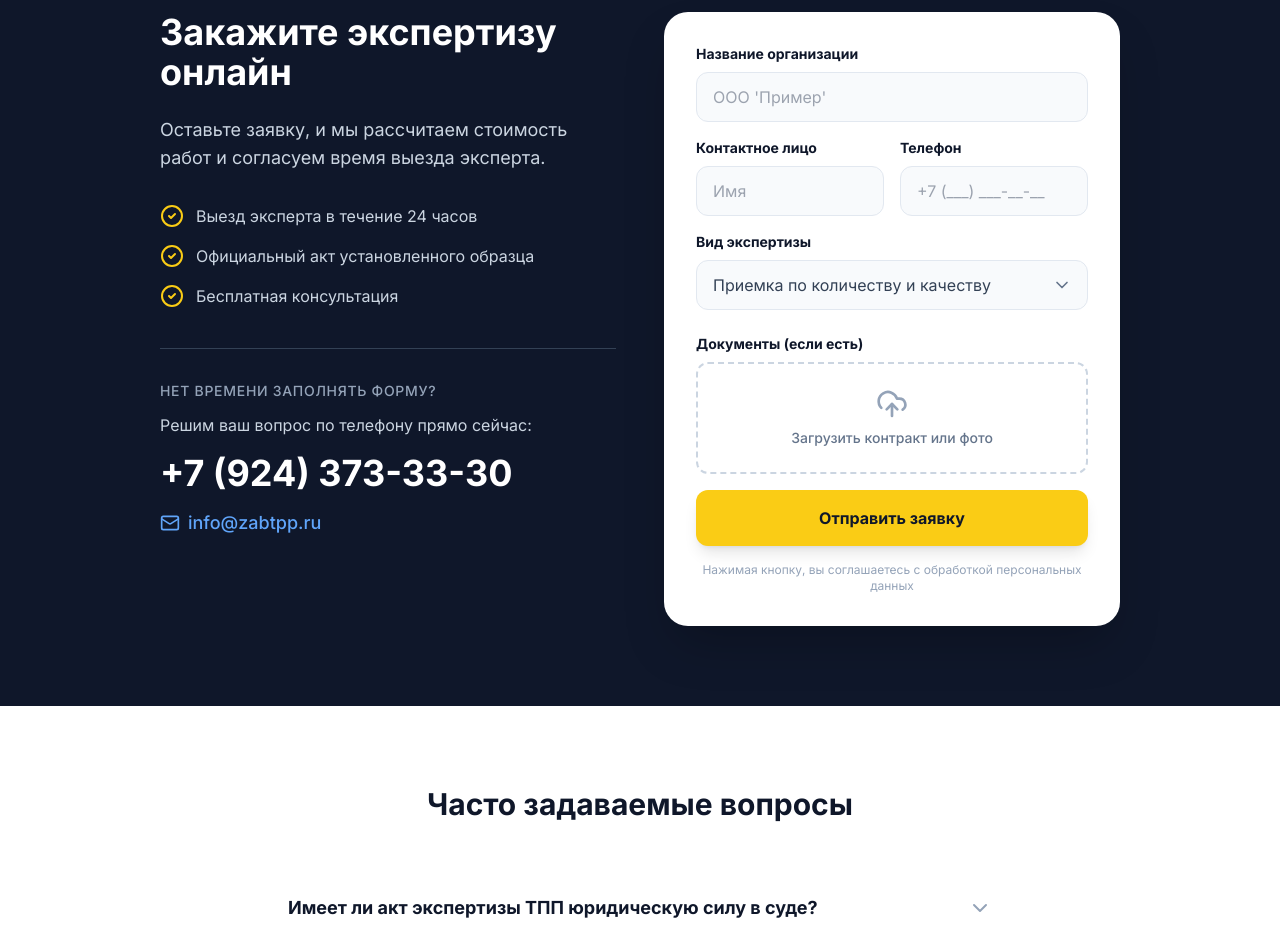
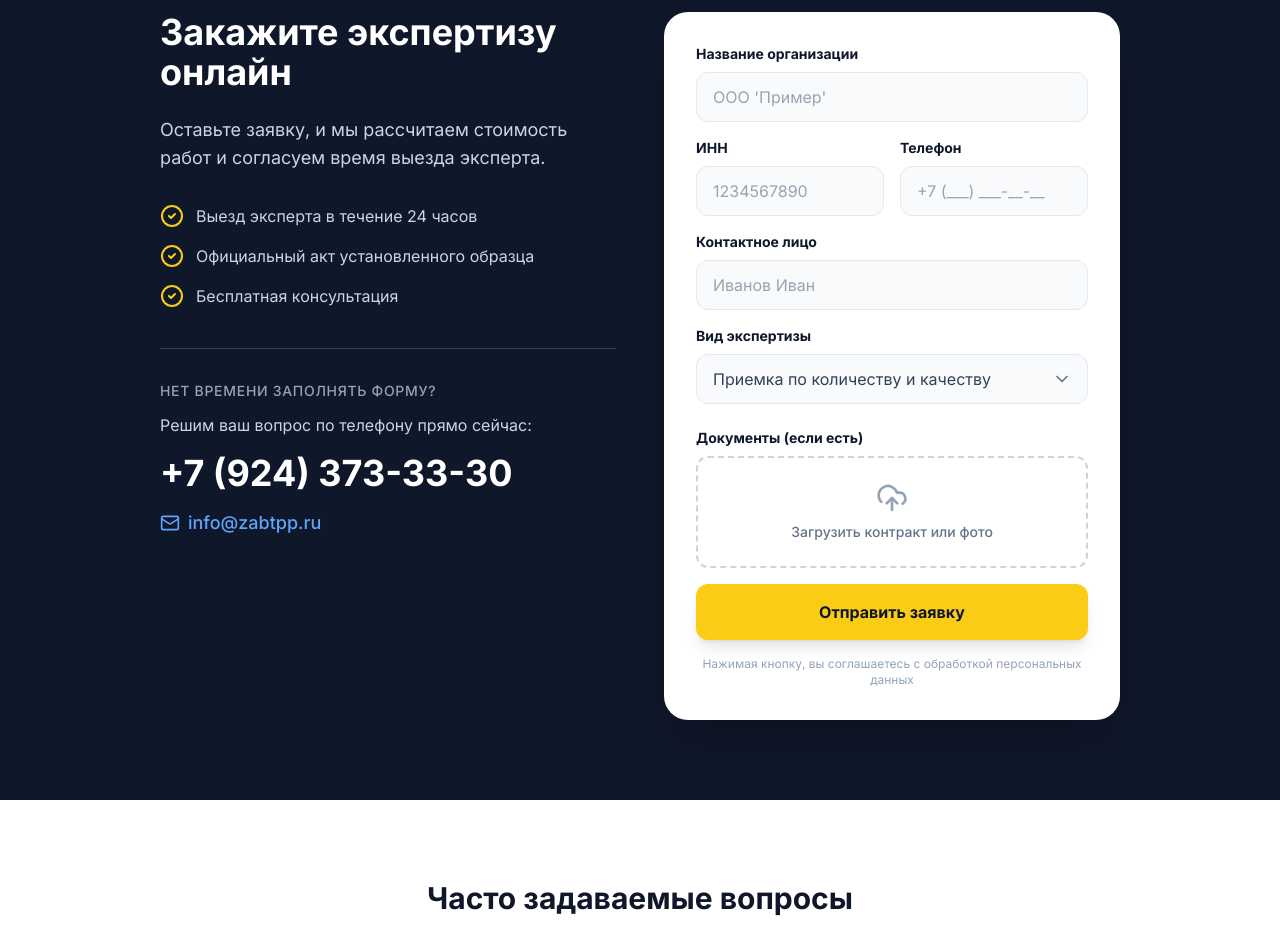
Before and after one commit to AnChekhov/ztppv6, a React (Vite) app: page /#/services/expert in a window 1280 px wide. Shown: the part 3440-4375 px from the top of the page. Built offline with nearby package versions, Linux system fonts and the light colour scheme.

Commit message:
Update ExpertisePage.tsx унифицировал вертикальные отступы (py-20)

```diff
--- a/src/pages/ExpertisePage.tsx
+++ b/src/pages/ExpertisePage.tsx
@@ -9,11 +9,8 @@ import {
 export const ExpertisePage: React.FC = () => {
   const [openFaq, setOpenFaq] = useState<number | null>(null);
   const [selectedExpertise, setSelectedExpertise] = useState<string>('Приемка по количеству и качеству');
-
-  // Состояние для раскрытия подробного описания (SEO-блок)
   const [expandedDetail, setExpandedDetail] = useState<string | null>(null);
 
-  // Данные об услугах (Title, Icon, Short Desc, Long SEO Desc)
   const expertiseServices = [
     {
       id: 'quality',
@@ -70,15 +67,13 @@ export const ExpertisePage: React.FC = () => {
     }
   };
 
-  // Клик по карточке -> Выбор в форме + Скролл к форме
   const handleCardClick = (title: string) => {
     setSelectedExpertise(title);
     scrollToForm();
   };
 
-  // Клик по "Подробнее" -> Открытие текста + Скролл к тексту
   const handleReadMore = (e: React.MouseEvent, id: string) => {
-    e.stopPropagation(); // Чтобы не сработал клик по карточке
+    e.stopPropagation();
     setExpandedDetail(id);
     setTimeout(() => {
       const element = document.getElementById(`detail-${id}`);
@@ -115,14 +110,10 @@ export const ExpertisePage: React.FC = () => {
               className="w-full h-full object-cover"
             />
         </div>
-
-        {/* Градиент: Слева 90%, Справа 100%, Центр 87% */}
         <div className="absolute inset-0 bg-gradient-to-r from-slate-900/90 via-slate-900/[0.87] to-slate-900"></div>
 
         <div className="max-w-7xl mx-auto px-6 md:px-8 relative z-10 w-full pt-32 pb-16 h-full flex flex-col justify-center">
-
             <div className="grid lg:grid-cols-12 gap-8 items-center">
-
               <div className="lg:col-span-7 max-w-3xl">
                 <h1 className="text-4xl md:text-5xl lg:text-6xl font-extrabold mb-6 leading-tight">
                   Независимая товарная экспертиза в <span className="text-yellow-400">Забайкальском крае</span>
@@ -146,7 +137,6 @@ export const ExpertisePage: React.FC = () => {
                   </button>
                 </div>
               </div>
-
               <div className="hidden lg:flex lg:col-span-5 justify-center items-center relative">
                 <div className="absolute w-80 h-80 bg-blue-600/10 rounded-full blur-3xl"></div>
                 <div className="relative transform transition-transform duration-500 hover:scale-105">
@@ -154,16 +144,14 @@ export const ExpertisePage: React.FC = () => {
                    <ClipboardCheck size={300} strokeWidth={1} className="absolute top-0 left-0 text-white/10" />
                 </div>
               </div>
-
             </div>
         </div>
       </section>
 
-      {/* 2. ВИДЫ ЭКСПЕРТИЗ (GRID) */}
+      {/* 2. ВИДЫ ЭКСПЕРТИЗ (pt-12 pb-20) */}
       <section className="pt-12 pb-20 bg-white">
         <div className="max-w-7xl mx-auto px-6 md:px-8">
           <h2 className="text-3xl font-extrabold text-slate-900 mb-12 text-center">Какие задачи мы решаем</h2>
-
           <div className="grid md:grid-cols-2 lg:grid-cols-3 gap-6">
             {expertiseServices.map((item) => (
               <div
@@ -177,7 +165,6 @@ export const ExpertisePage: React.FC = () => {
                 <h3 className="text-xl font-bold text-slate-900 mb-3">{item.title}</h3>
                 <p className="text-slate-600 text-sm leading-relaxed flex-grow">{item.shortDesc}</p>
                 <div className="mt-6 pt-4 border-t border-slate-100">
-                   {/* Кнопка ведет к описанию */}
                    <button
                      onClick={(e) => handleReadMore(e, item.id)}
                      className="text-sm font-bold text-blue-600 hover:text-blue-800 transition-colors flex items-center"
@@ -191,7 +178,7 @@ export const ExpertisePage: React.FC = () => {
         </div>
       </section>
 
-      {/* 3. ПОДРОБНОЕ ОПИСАНИЕ (SEO Блок) - Серый фон */}
+      {/* 3. ПОДРОБНОЕ ОПИСАНИЕ (py-20) */}
       <section className="py-20 bg-slate-50 border-y border-slate-200">
         <div className="max-w-4xl mx-auto px-6 md:px-8">
           <h2 className="text-3xl font-extrabold text-slate-900 mb-8 text-center">Подробная информация об услугах</h2>
@@ -214,8 +201,6 @@ export const ExpertisePage: React.FC = () => {
                   </div>
                   {expandedDetail === item.id ? <ChevronUp className="text-blue-600"/> : <ChevronDown className="text-slate-400"/>}
                 </button>
-
-                {/* Анимация раскрытия */}
                 <div className={`transition-all duration-300 ease-in-out ${expandedDetail === item.id ? 'max-h-96 opacity-100' : 'max-h-0 opacity-0'}`}>
                   <div className="p-6 pt-0 text-slate-600 leading-relaxed border-t border-slate-100 mt-2">
                     {item.longDesc}
@@ -235,7 +220,7 @@ export const ExpertisePage: React.FC = () => {
         </div>
       </section>
 
-      {/* 4. ПОЧЕМУ ТПП (Белый фон) */}
+      {/* 4. ПОЧЕМУ ТПП (py-20) */}
       <section className="py-20 bg-white">
         <div className="max-w-7xl mx-auto px-6 md:px-8">
           <div className="grid md:grid-cols-3 gap-8 divide-y md:divide-y-0 md:divide-x divide-slate-200">
@@ -244,13 +229,11 @@ export const ExpertisePage: React.FC = () => {
               <div className="text-2xl font-extrabold text-slate-900 mb-2">Независимость</div>
               <p className="text-slate-500 text-sm leading-relaxed">Мы не зависим от продавцов, покупателей или госорганов. Наш статус закреплен Федеральным законом.</p>
             </div>
-
             <div className="text-center px-4 pt-4 md:pt-0">
               <MapPin className="mx-auto text-blue-600 mb-4 h-10 w-10" />
               <div className="text-2xl font-extrabold text-slate-900 mb-2">Оперативность</div>
               <p className="text-slate-500 text-sm leading-relaxed">Штат экспертов в Чите и представительства в Забайкальске. Выезд на осмотр в день заявки.</p>
             </div>
-
             <div className="text-center px-4 pt-4 md:pt-0">
               <Clock className="mx-auto text-blue-600 mb-4 h-10 w-10" />
               <div className="text-2xl font-extrabold text-slate-900 mb-2">Опыт с 1994 года</div>
@@ -260,14 +243,13 @@ export const ExpertisePage: React.FC = () => {
         </div>
       </section>
 
-      {/* 5. ДОКУМЕНТЫ (Серый фон) */}
+      {/* 5. ДОКУМЕНТЫ (py-20) */}
       <section className="py-20 bg-slate-50 border-y border-slate-200">
         <div className="max-w-4xl mx-auto px-6 md:px-8">
           <div className="text-center mb-12">
             <h2 className="text-3xl font-extrabold text-slate-900 mb-4">Документы для проведения экспертизы</h2>
             <p className="text-slate-500">Минимальный пакет документов для начала работы</p>
           </div>
-
           <div className="bg-white rounded-3xl shadow-sm overflow-hidden border border-slate-100">
             {[
               { name: 'Заявка на проведение экспертизы', req: 'По форме Палаты', link: true },
@@ -285,7 +267,6 @@ export const ExpertisePage: React.FC = () => {
                     <p className="text-slate-500 text-sm">{doc.req}</p>
                   </div>
                 </div>
-
                 {doc.link ? (
                   <a href="#" className="mt-4 md:mt-0 flex items-center text-blue-600 font-bold text-sm hover:text-blue-800 transition-colors whitespace-nowrap bg-blue-50 px-4 py-2 rounded-lg">
                     <Download size={16} className="mr-2" />
@@ -300,11 +281,10 @@ export const ExpertisePage: React.FC = () => {
         </div>
       </section>
 
-      {/* 6. CTA ФОРМА (Темный) */}
+      {/* 6. CTA ФОРМА (py-20) */}
       <section id="order-form" className="py-20 bg-slate-900 text-white">
         <div className="max-w-5xl mx-auto px-6 md:px-8">
           <div className="grid md:grid-cols-2 gap-12 items-start">
-
             <div>
               <h2 className="text-3xl md:text-4xl font-extrabold mb-6">Закажите экспертизу онлайн</h2>
               <p className="text-slate-300 text-lg mb-8">
@@ -324,7 +304,6 @@ export const ExpertisePage: React.FC = () => {
                   <span>Бесплатная консультация</span>
                 </li>
               </ul>
-
               <div className="pt-8 border-t border-slate-700">
                 <p className="text-slate-400 text-sm mb-3 font-medium uppercase tracking-wider">
                   Нет времени заполнять форму?
@@ -340,26 +319,27 @@ export const ExpertisePage: React.FC = () => {
                 </a>
               </div>
             </div>
-
             <div className="bg-white rounded-3xl p-8 text-slate-900 shadow-2xl">
               <form className="space-y-4">
                 <div>
                   <label className="block text-sm font-bold mb-2">Название организации</label>
                   <input type="text" className="w-full px-4 py-3 bg-slate-50 border border-slate-200 rounded-xl focus:ring-2 focus:ring-blue-500 outline-none transition-all" placeholder="ООО 'Пример'" />
                 </div>
-
                 <div className="grid grid-cols-2 gap-4">
                   <div>
-                    <label className="block text-sm font-bold mb-2">Контактное лицо</label>
-                    <input type="text" className="w-full px-4 py-3 bg-slate-50 border border-slate-200 rounded-xl focus:ring-2 focus:ring-blue-500 outline-none transition-all" placeholder="Имя" />
+                    <label className="block text-sm font-bold mb-2">ИНН</label>
+                    <input type="text" className="w-full px-4 py-3 bg-slate-50 border border-slate-200 rounded-xl focus:ring-2 focus:ring-blue-500 outline-none transition-all" placeholder="1234567890" />
                   </div>
                    <div>
                     <label className="block text-sm font-bold mb-2">Телефон</label>
                     <input type="tel" className="w-full px-4 py-3 bg-slate-50 border border-slate-200 rounded-xl focus:ring-2 focus:ring-blue-500 outline-none transition-all" placeholder="+7 (___) ___-__-__" />
                   </div>
                 </div>
-
-                {/* Select: Вид экспертизы */}
+                <div>
+                   <label className="block text-sm font-bold mb-2">Контактное лицо</label>
+                   <input type="text" className="w-full px-4 py-3 bg-slate-50 border border-slate-200 rounded-xl focus:ring-2 focus:ring-blue-500 outline-none transition-all" placeholder="Иванов Иван" />
+                </div>
+                {/* Select: Вид экспертизы (связан со стейтом) */}
                 <div>
                    <label className="block text-sm font-bold mb-2">Вид экспертизы</label>
                    <div className="relative">
@@ -368,17 +348,19 @@ export const ExpertisePage: React.FC = () => {
                         onChange={(e) => setSelectedExpertise(e.target.value)}
                         className="w-full px-4 py-3 bg-slate-50 border border-slate-200 rounded-xl focus:ring-2 focus:ring-blue-500 outline-none transition-all cursor-pointer appearance-none text-slate-700"
                      >
-                       {expertiseServices.map(s => (
-                         <option key={s.id} value={s.title}>{s.title}</option>
-                       ))}
-                       <option value="Другое">Другое / Нужна консультация</option>
+                       <option value="Приемка по количеству и качеству">Приемка по количеству и качеству</option>
+                       <option value="Экспертиза по 44-ФЗ">Экспертиза по 44-ФЗ</option>
+                       <option value="Таможенная экспертиза">Таможенная экспертиза</option>
+                       <option value="Определение ущерба">Определение ущерба</option>
+                       <option value="Судебная экспертиза">Судебная экспертиза</option>
+                       <option value="Экспертиза оборудования">Экспертиза оборудования</option>
+                       <option value="Другое / Нужна консультация">Другое / Нужна консультация</option>
                      </select>
                      <div className="absolute inset-y-0 right-0 flex items-center px-4 pointer-events-none text-slate-500">
                         <ChevronDown size={20} />
                      </div>
                    </div>
                 </div>
-
                 <div className="pt-2">
                   <label className="block text-sm font-bold mb-2">Документы (если есть)</label>
                   <div className="border-2 border-dashed border-slate-300 rounded-xl p-6 flex flex-col items-center justify-center text-center cursor-pointer hover:bg-slate-50 transition-colors group">
@@ -386,23 +368,20 @@ export const ExpertisePage: React.FC = () => {
                     <span className="text-sm text-slate-500 font-medium">Загрузить контракт или фото</span>
                   </div>
                 </div>
-
-                <button type="submit" className="w-full bg-yellow-400 hover:bg-yellow-500 text-slate-900 font-bold py-4 rounded-xl shadow-lg hover:shadow-xl hover:scale-105 transition-all mt-4">
+                <button type="submit" className="w-full bg-yellow-400 hover:bg-yellow-500 text-slate-900 font-bold py-4 rounded-xl shadow-lg hover:shadow-xl transition-all mt-4">
                   Отправить заявку
                 </button>
                 <p className="text-xs text-center text-slate-400 mt-3">Нажимая кнопку, вы соглашаетесь с обработкой персональных данных</p>
               </form>
             </div>
-
           </div>
         </div>
       </section>
 
-      {/* 7. FAQ (Белый) */}
+      {/* 7. FAQ (py-20) */}
       <section className="py-20 bg-white">
         <div className="max-w-3xl mx-auto px-6 md:px-8">
           <h2 className="text-3xl font-extrabold text-slate-900 mb-12 text-center">Часто задаваемые вопросы</h2>
-
           <div className="space-y-4">
             {faqsItems.map((faq, index) => (
               <div key={index} className="border-b border-slate-200 last:border-0">
@@ -431,11 +410,10 @@ export const ExpertisePage: React.FC = () => {
         </div>
       </section>
 
-      {/* 8. КОМАНДА (Серый) */}
+      {/* 8. КОМАНДА (py-20) */}
       <section className="py-20 bg-slate-50">
         <div className="max-w-7xl mx-auto px-6 md:px-8">
           <h2 className="text-3xl font-extrabold text-slate-900 mb-12 text-center">Эксперты Палаты</h2>
-
           <div className="flex flex-wrap justify-center gap-8">
             <div className="flex items-center gap-6 bg-white p-6 rounded-2xl w-full md:w-auto md:min-w-[400px] shadow-sm hover:shadow-md transition-all hover:scale-[1.02]">
               <div className="w-20 h-20 rounded-full bg-slate-100 overflow-hidden shrink-0 border-2 border-slate-100">
```
